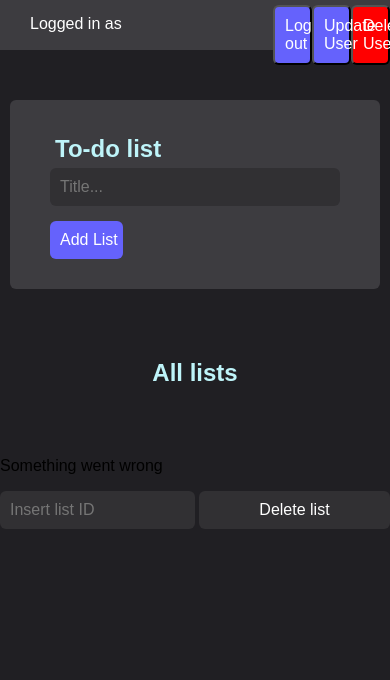
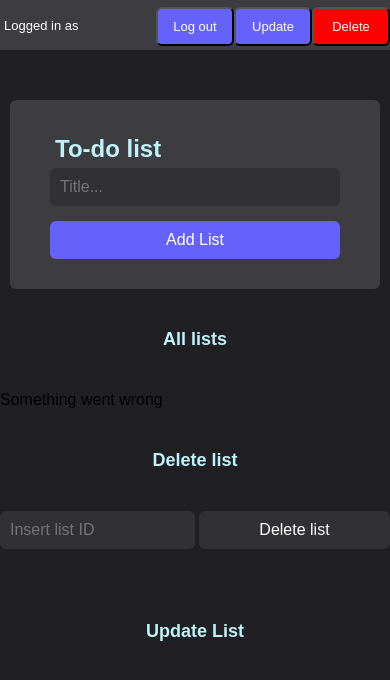
Before and after one commit to givano01/To-do-list, a website: page public/todo_list.html in a window 390 px wide. Drawn offline with Linux system fonts and the light colour scheme; no server answers.

Commit message:
style changes

```diff
--- a/public/css/todo_list.css
+++ b/public/css/todo_list.css
@@ -71,6 +71,33 @@ body {
     background-color: #bbb;
 }
 
+@media screen and (max-width: 600px){
+
+    .loggedUser{
+        color: white;
+        line-height: 4;
+        margin-left: 4px;
+        font-size: 13px;
+    }
+    #btnLogOut{
+        padding: 10x;
+        width: 20%;
+        font-size: 13px;
+        margin-top: 7px;
+
+    }
+    #btnUpdate{
+        width: 20%;
+        font-size: 13px;
+        margin-top: 7px;
+    }
+    #btnDelete{
+        width: 20%;
+        font-size: 13px;
+        margin-top: 7px;
+    }
+}
+
 ul {
     margin: 0;
     padding: 0;
@@ -101,32 +128,6 @@ ul li:nth-child(odd) {
 ul li:hover {
     background: #505050;
 }
-
-/*ul li.checked {
-    background: #888;
-    color: #fff;
-    text-decoration: line-through;
-}*/
-
-/*ul li.checked::before {
-    content: '';
-    position: absolute;
-    border-color: #fff;
-    border-style: solid;
-    border-width: 0 2px 2px 0;
-    top: 10px;
-    left: 16px;
-    transform: rotate(45deg);
-    height: 15px;
-    width: 7px;
-}*/
-
-/*.close {
-    position: absolute;
-    right: 0;
-    top: 0;
-    padding: 12px 16px 12px 16px;
-}*/
 
 .close:hover {
     background-color: #f44336;
@@ -176,6 +177,13 @@ input {
     border-radius: 6px;
 }
 
+@media screen and (max-width: 600px){
+    .addBtn {
+        width: 100%;
+    }
+}
+
+
 .addBtn:hover {
     background-color: #bbb;
 }
@@ -190,3 +198,18 @@ input {
     position: relative;
     padding-top: 50px;
 }
+
+.deleteList-div{
+    margin-bottom: 100px;
+}
+
+.title{
+    padding: 50px 0px;
+}
+
+@media screen and (max-width: 600px){
+    .title{
+        padding: 25px 0px;
+        font-size: 18px;
+    }
+}
--- a/public/css/todo_task.css
+++ b/public/css/todo_task.css
@@ -56,8 +56,32 @@ body {
 #btnDelete:hover, #btnLogOut:hover {
     background-color: #bbb;
 }
+@media screen and (max-width: 600px){
 
+    .loggedUser{
+        color: white;
+        line-height: 4;
+        margin-left: 4px;
+        font-size: 13px;
+    }
+    #btnLogOut{
+        padding: 10x;
+        width: 20%;
+        font-size: 13px;
+        margin-top: 7px;
 
+    }
+    #btnUpdate{
+        width: 20%;
+        font-size: 13px;
+        margin-top: 7px;
+    }
+    #btnDelete{
+        width: 20%;
+        font-size: 13px;
+        margin-top: 7px;
+    }
+}
 
 ul {
     margin: 0;
@@ -86,41 +110,7 @@ ul li:nth-child(odd) {
     background: #3C3B41;
 }
 
-/*ul li:hover {
-    background: #505050;
-}
 
-ul li.checked {
-    background: #888;
-    color: #fff;
-    text-decoration: line-through;
-}
-
-ul li.checked::before {
-    content: '';
-    position: absolute;
-    border-color: #fff;
-    border-style: solid;
-    border-width: 0 2px 2px 0;
-    top: 10px;
-    left: 16px;
-    transform: rotate(45deg);
-    height: 15px;
-    width: 7px;
-}
-
-.close {
-    position: absolute;
-    right: 0;
-    top: 0;
-    padding: 12px 16px 12px 16px;
-}
-
-.close:hover {
-    background-color: #f44336;
-    border-radius: 6px;
-    color: white;
-}*/
 
 .header {
     margin: 10px;
@@ -168,6 +158,13 @@ input {
     background-color: #bbb;
 }
 
+@media screen and (max-width: 600px){
+    .addBtn {
+        width: 100%;
+    }
+}
+
+
 .actions {
     background-color: red;
     width: 100%;
@@ -178,3 +175,17 @@ input {
     position: relative;
     padding-top: 50px;
 }
+.deleteTask-div{
+    margin-bottom: 100px;
+}
+
+.title{
+    padding: 50px 0px;
+}
+
+@media screen and (max-width: 600px){
+    .title{
+        padding: 25px 0px;
+        font-size: 18px;
+    }
+}
--- a/public/todo_list.html
+++ b/public/todo_list.html
@@ -12,8 +12,8 @@
 <body>
     <div class = "userOptions">
         <span class ="loggedUser">Logged in as <span id="login_name"></span></span>
-        <button type = "button" id = "btnDelete">Delete User</button>
-        <button type = "button" id = "btnUpdate">Update User</button>
+        <button type = "button" id = "btnDelete">Delete </button>
+        <button type = "button" id = "btnUpdate">Update </button>
         <button type = "button" id = "btnLogOut">Log out</button>
     </div>
 
@@ -26,7 +26,7 @@
         </div>
     </div>
 
-    <h2 style="color: #BEF4F9; text-align: center; padding-top: 50px; padding-bottom: 50px"> All lists</h2>
+    <h2 class="title" style="color: #BEF4F9; text-align: center;"> All lists</h2>
 
     <div id="container"></div>
 
@@ -34,11 +34,14 @@
 
     <p id = "outtext"> </p>
 
-    <div>
+    <h2 class="title" style="color: #BEF4F9; text-align: center;"> Delete list</h2>
+
+    <div class="deleteList-div">
         <input type="text" placeholder="Insert list ID" id="inpDelTask" style="float: left; width: 50%; background-color: #313033;">
         <input style="width: 49%; float: right;" type="button" id="btnDelTask" value ="Delete list">
     </div>
 
+    <h2 class="title" style="color: #BEF4F9; text-align: center;"> Update List</h2>
 
     <script>
         /* ------------------- showing username ------------------ */
@@ -159,7 +162,7 @@
                     sessionStorage.setItem("listdata_id",`${lst.id}`);
 
                     //adding ID to url
-                    var url = new URL('https://applikasjonsutvikling-prosjekt.herokuapp.com/todo_task.html');
+                    var url = new URL('http://localhost:8080/todo_task.html');
                     var search_params = url.searchParams;
                     search_params.set('id',`${lst.id}` );
                     url.search = search_params.toString();
```
Also changed, not shown: public/todo_task.html (+4 -8 lines).
